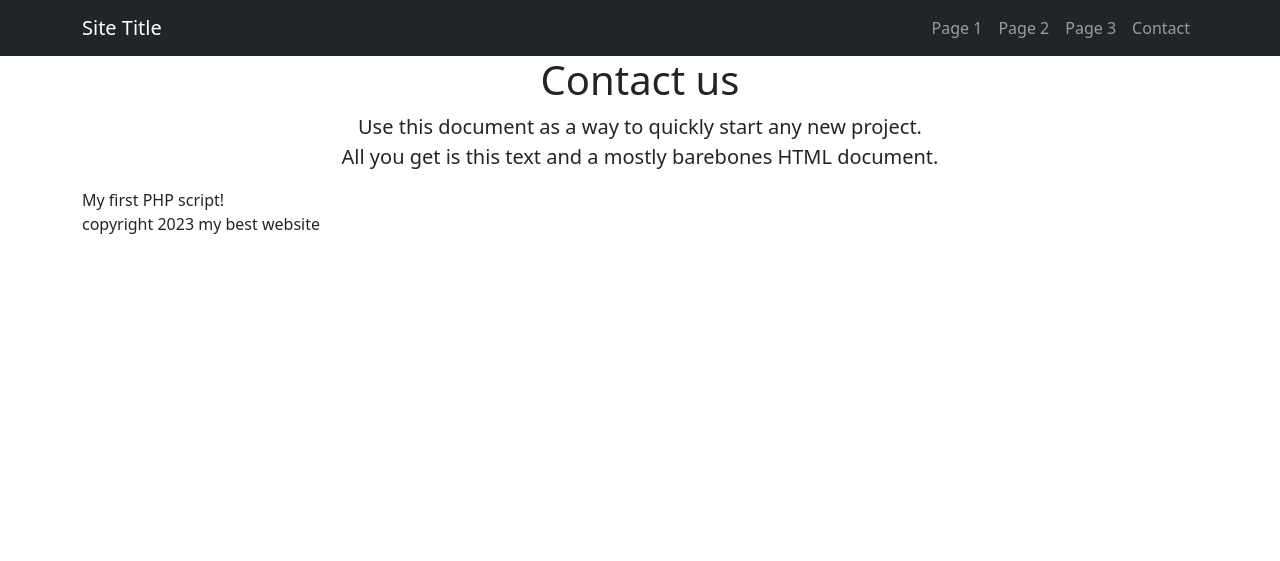
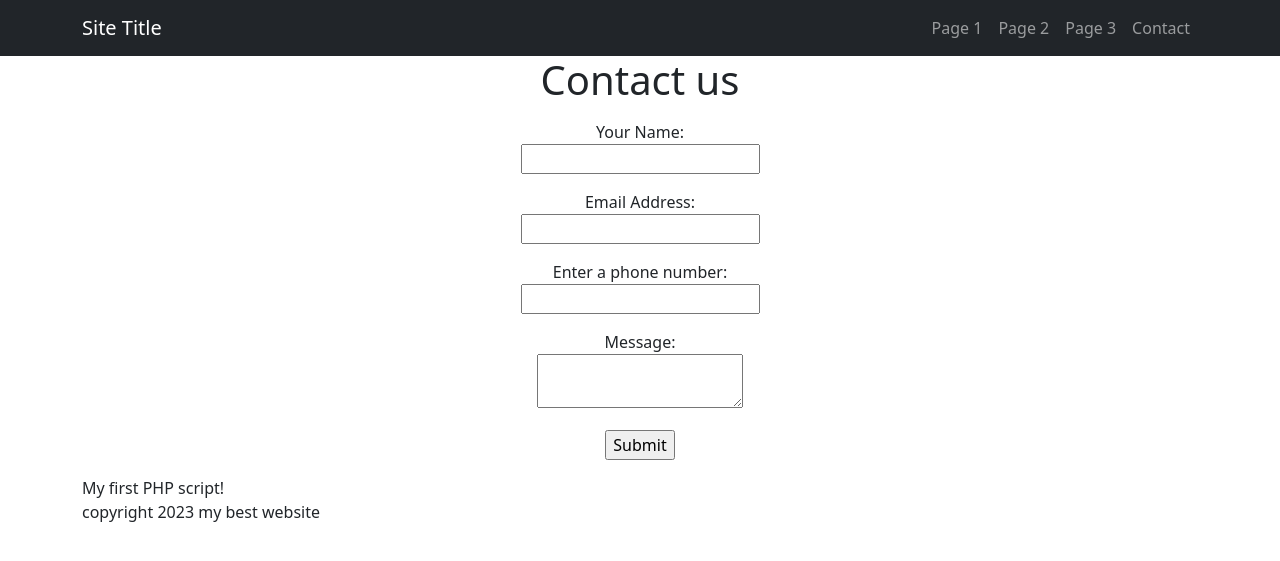
Before and after one commit to sebgates/bestkebabs, a PHP site: page /contact.php in a window 1280 px wide. Shown: the top 561 px of the page. Run offline with PHP 8.4, Linux system fonts and the light colour scheme.

Commit message:
Added contact form html to contact page

```diff
--- a/contact.php
+++ b/contact.php
@@ -2,7 +2,28 @@
 <main class="container">
   <div class="starter-template text-center">
     <h1>Contact us</h1>
-    <p class="lead">Use this document as a way to quickly start any new project.<br> All you get is this text and a mostly barebones HTML document.</p>
+    <p class="lead">
+    <form method="POST" name="contactform" action="contact-form-handler.php">
+<p>
+<label for='name'>Your Name:</label> <br>
+<input type="text" name="name">
+</p>
+<p>
+<label for='email'>Email Address:</label> <br>
+<input type="text" name="email"> <br>
+</p>
+<p>
+<label for="phone">Enter a phone number:</label><br>
+<input type="tel" name="phone" required><br>
+</p>
+
+<p>
+<label for='message'>Message:</label> <br>
+<textarea name="message"></textarea>
+</p>
+<input type="submit" value="Submit"><br>
+</form>
+    </p>
   </div>
 
 
```
